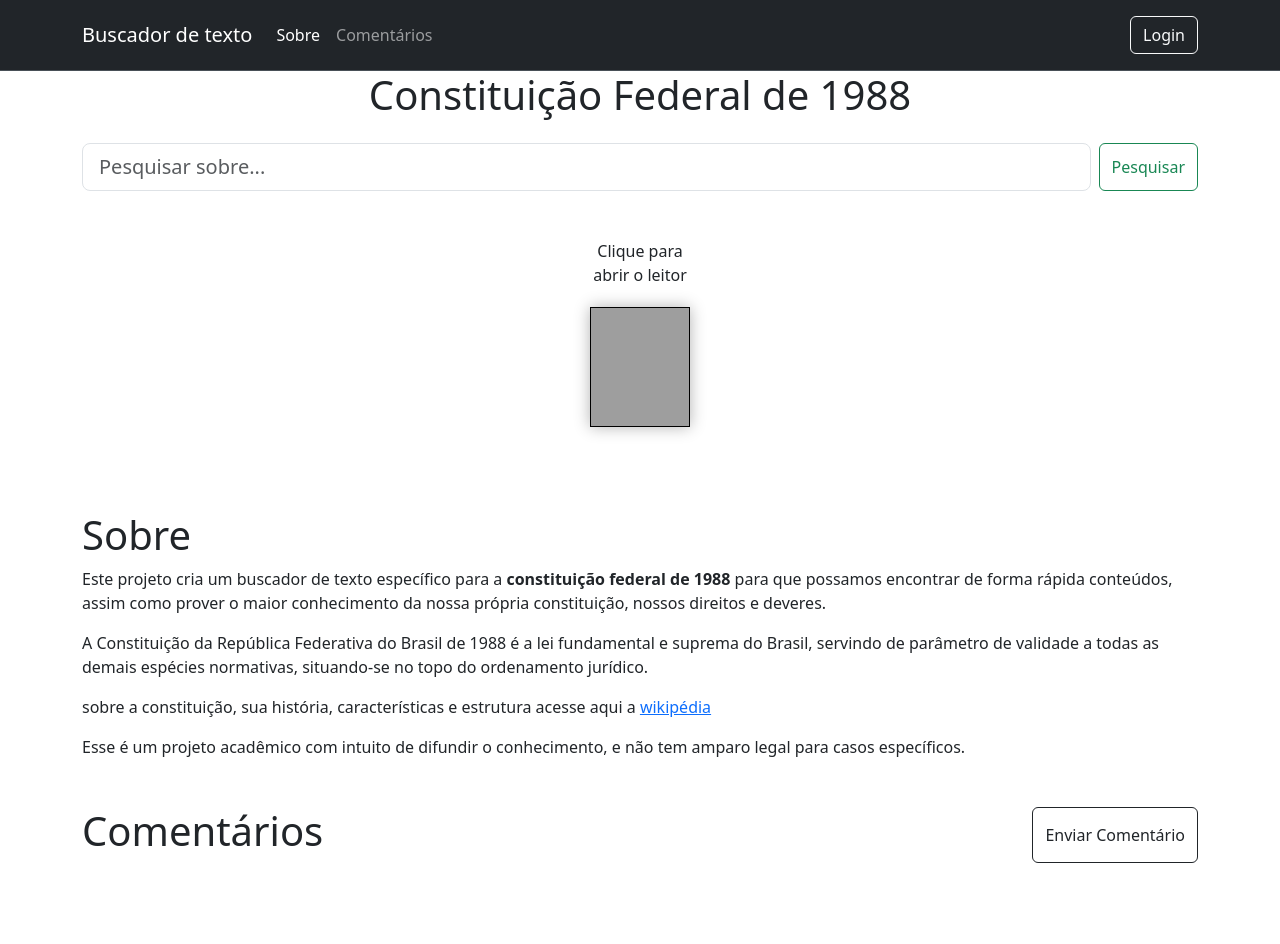
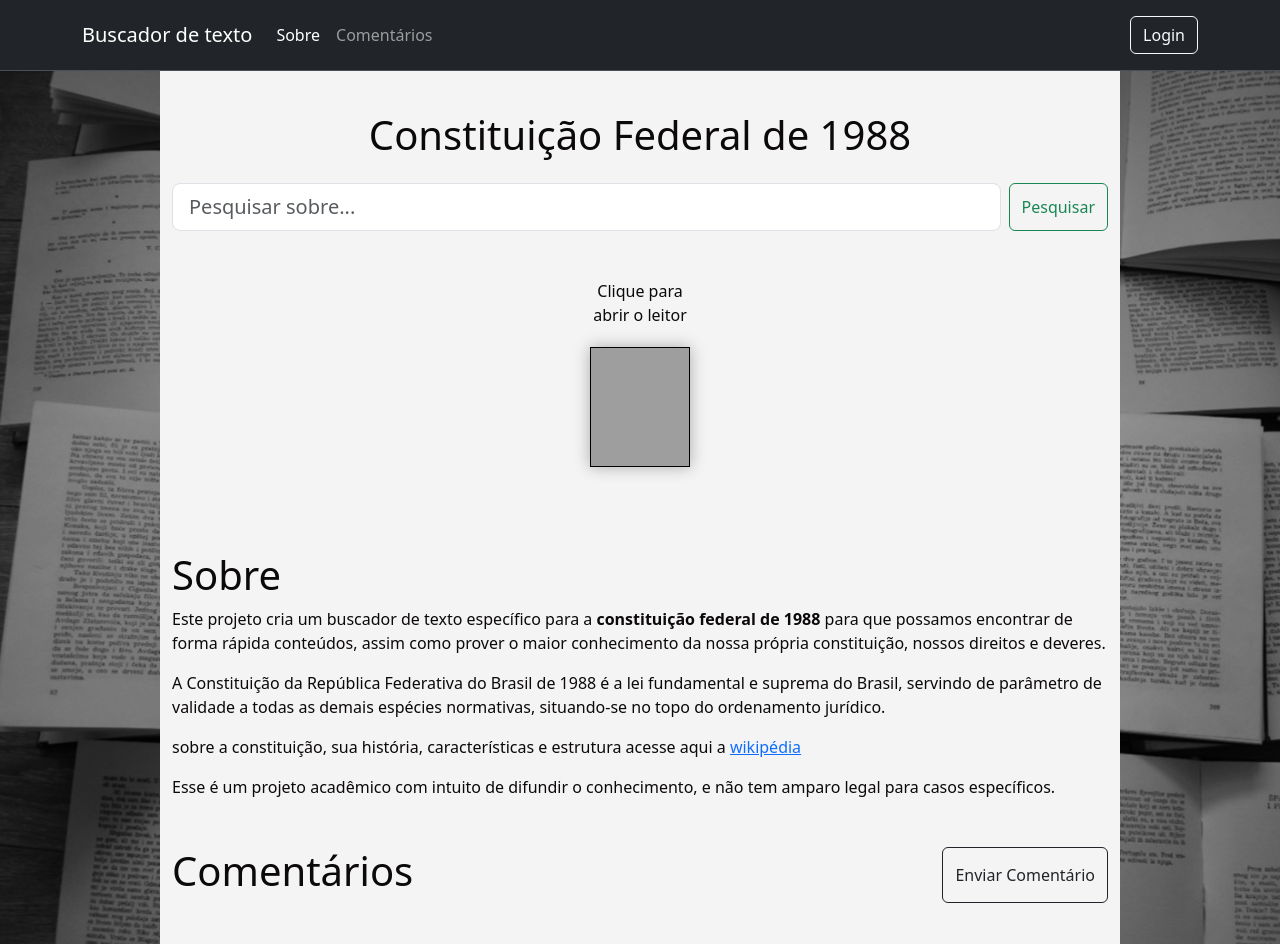
Before and after one commit to lucas-rodrigues0/mvp_searcher_front, a plain HTML site: page index.html in a window 1280 px wide. Shown: the top 944 px of the page. Before the commit the page ends 911 px from the top, so only its background shows below. Drawn offline with nearby package versions, Linux system fonts and the light colour scheme; no server answers; grey boxes are pictures that could not be loaded.

Commit message:
Adiciona evento de requisão dos comentários ao terminar o load da pagina web
Adiciona estilo ao body e ao main

```diff
--- a/scripts/index.js
+++ b/scripts/index.js
@@ -1,3 +1,6 @@
+window.addEventListener("load", (event) => {
+    requestComments();
+})
 
 async function handleRequest(url, method, data, token){
     let formattedUrl = url
@@ -174,6 +177,7 @@ searcher.addEventListener("submit", async (e) => {
     const tokenInfo = getTokenFromSession();
     if(!tokenInfo){
         alert("Por favor, fazer o login para enviar o seu comentário.");
+        return;
     }
 
     const baseUrl = "http://127.0.0.1:5000/searcher?";
--- a/styles/style.css
+++ b/styles/style.css
@@ -1,7 +1,20 @@
+body{
+    height: 100%;
+    color: #0b0909;
+    background-image: url("../resources/bg_image.jpg");
+    background-size: cover;
+}
 
+.main-section{
+    background-color: #f5f4f4;
+    max-width: 75%;
+    height: 100%;
+    display: block;
+    padding: 40px 0;
+    margin: auto;
+}
 
-
-/* NAV styles */
+/* Nav styles */
 .login-modal{
     display: flex;
     align-items: center;
@@ -147,7 +160,7 @@ input::placeholder{
     transform: scale(1.01);
 }
 
-
+/* Results styles */
 .results{
     display: none;
 }
@@ -163,6 +176,7 @@ input::placeholder{
     font-style: italic;
 }
 
+/* Reader styles */
 #iframe-reader{
     position: relative;
     width: 100%;
```
Also changed, not shown: resources/bg_image.jpg (added).
